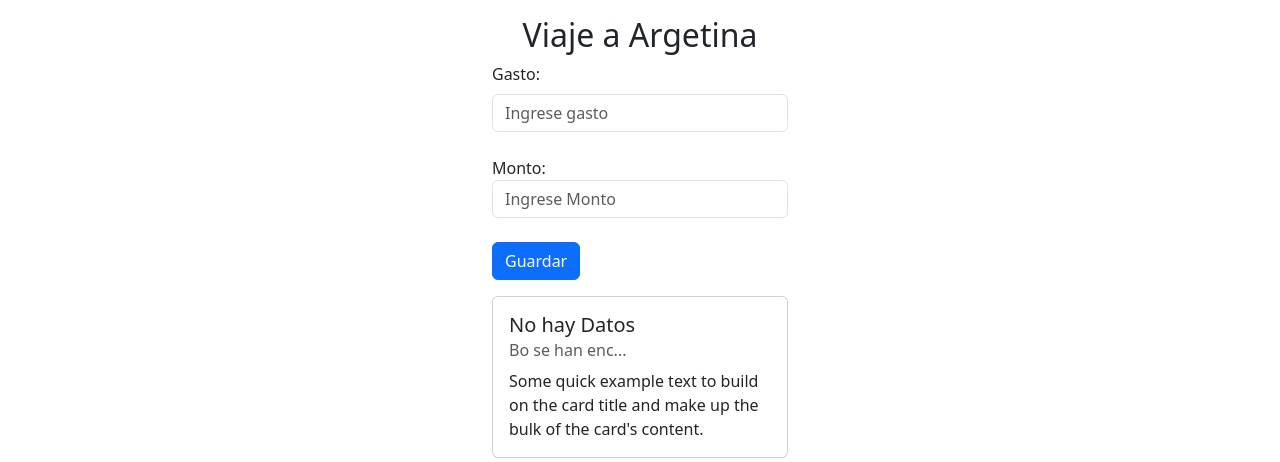
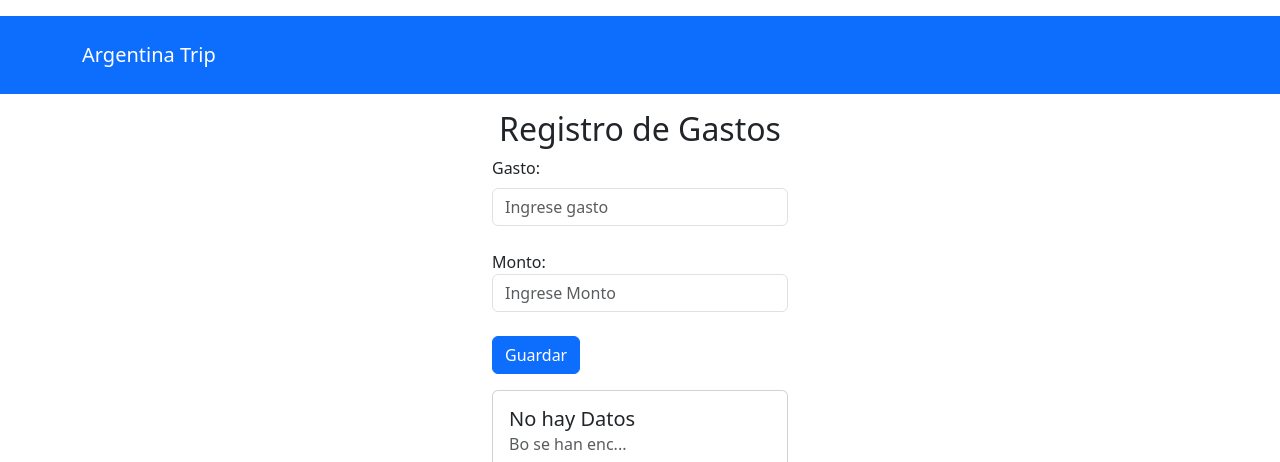
Before and after one commit to JholfrankVe/tripArgentina, a PHP site: page / in a window 1280 px wide. Shown: the top 462 px of the page. Run offline with PHP 8.4, Linux system fonts and the light colour scheme; data that the repository does not hold is empty; grey boxes are pictures that could not be loaded.

Commit message:
jndkdkmo

```diff
--- a/index.php
+++ b/index.php
@@ -4,13 +4,45 @@
         <!DOCTYPE html>
         <html lang="en">
         <head>
+
+            <title>Argentina Trip</title>
+            <p class="text-center">
             <link rel="stylesheet" href="https://cdn.jsdelivr.net/npm/bootstrap@5.3.3/dist/css/bootstrap.min.css" integrity="sha384-QWTKZyjpPEjISv5WaRU9OFeRpok6YctnYmDr5pNlyT2bRjXh0JMhjY6hW+ALEwIH" crossorigin="anonymous">
+    <nav class="navbar navbar-expand-lg bg-primary">
+            <div class="container">
+                <a class="navbar-brand text-white" href="#">
+                    Argentina Trip <div class="text-center">
+                </a>
+                <button class="navbar-toggler" data-bs-toggle="collapse" data-bs-target="#menu">
+                    <span class="navbar-toggler-icon"></span>
+                </button>
+                <div class="collapse navbar-collapse" id="menu">
+                    <ul class="navbar-nav ms-auto">
+                        <li class="nav-item">
+                            <a class="nav-link" href="#"
+                        </li>
+                        <li class="nav-item">
+                            <a class="nav-link" href="#"
+                        </li>
+                        <li class="nav-item">
+                            <a class="nav-link" href="#"
+                        </li>
+                        <li class="nav-item">
+                            <a class="nav-link" href="#"
+                        </li>
 
+                    </ul>
+                    <span>
+
+                    </span>
+                </div>
+            </div>
+        </nav>
             <title>Document</title>
         </head>
         <body>
             <div class="container mt-3 col-md-3">
-            <h2 class="text-center">Viaje a Argetina</h2>
+                <h2 class="text-center">Registro de Gastos</h2>
                 <form action="procesar.php" method="POST">
                     <label class="form-label" for="nombre">Gasto:</label>
                     <input type="hidden" id="accion" name="accion" value="agregar">
@@ -33,10 +65,10 @@
                     <table class="table table-hover text-center">
                         <thead class="table-dark">
                             <tr>
-                            <th>ID</th>
+                                <th>#</th>
                                 <th>Gasto</th>
                                 <th>BASE</th>
-                             <th>IVA</th>
+                                 <th>IVA (21%)</th>
                                  <th>MONTO</th>
                             </tr>
                         </thead>
@@ -67,7 +99,6 @@
             }
             else {
         ?>
-
                             <div class="container col-md-3 mt-3">
                     <div class="card">
                         <div class="card-body">
```
Also changed, not shown: favicon.ico.png (added). Lines whose indentation alone changed are shown as unchanged.
